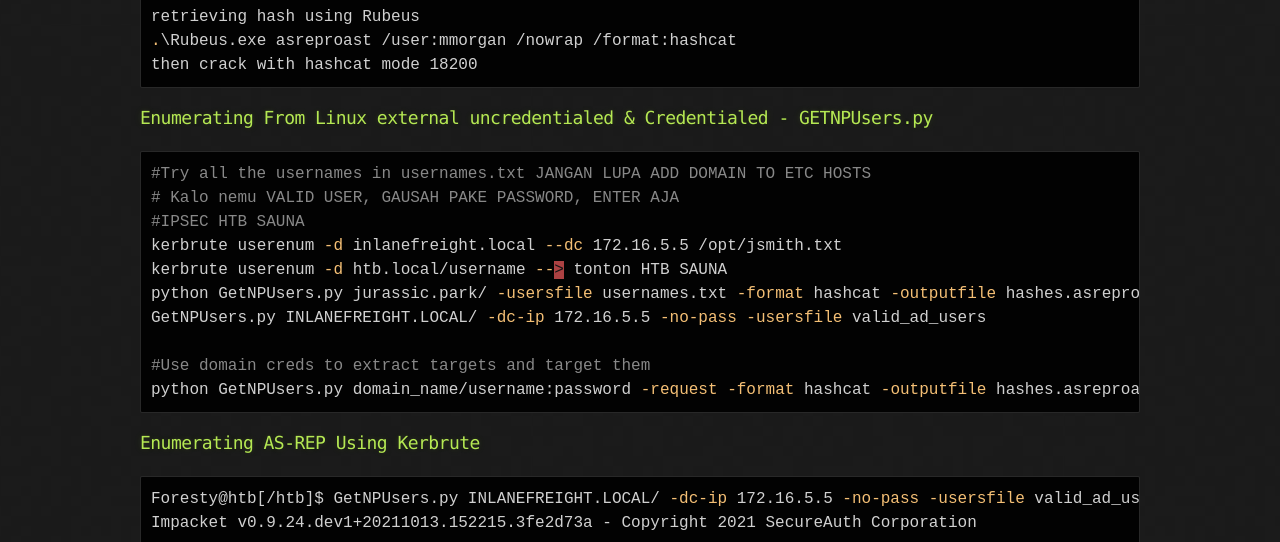
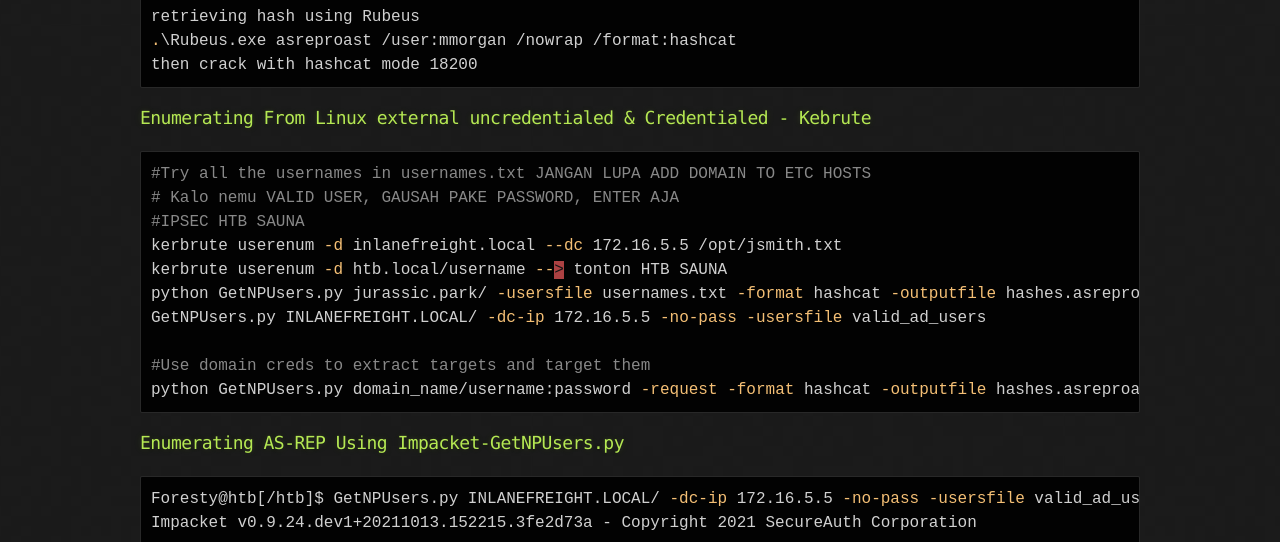
Before and after one commit to sahabrifki/sahabrifki.github.io, a Jekyll site: the page built from AD/asrep_roasting.md, in a window 1280 px wide. Shown: the part 507-1049 px from the top of the page. Built offline with Jekyll 4.4.1, drawn with Linux system fonts in a browser that asks for light colours; our own code applies the rules of GitHub Pages for plain Markdown files.

Commit message:
Update asrep_roasting.md

````diff
--- a/AD/asrep_roasting.md
+++ b/AD/asrep_roasting.md
@@ -18,7 +18,7 @@
 then crack with hashcat mode 18200
 ```
 
-### Enumerating From Linux external uncredentialed & Credentialed - GETNPUsers.py
+### Enumerating From Linux external uncredentialed & Credentialed - Kebrute
 
 ```powershell
 #Try all the usernames in usernames.txt JANGAN LUPA ADD DOMAIN TO ETC HOSTS
@@ -33,7 +33,7 @@
 python GetNPUsers.py domain_name/username:password -request -format hashcat -outputfile hashes.asreproast
 ```
 
-### Enumerating AS-REP Using Kerbrute
+### Enumerating AS-REP Using Impacket-GetNPUsers.py
 
 ```bash
 Foresty@htb[/htb]$ GetNPUsers.py INLANEFREIGHT.LOCAL/ -dc-ip 172.16.5.5 -no-pass -usersfile valid_ad_users
````
